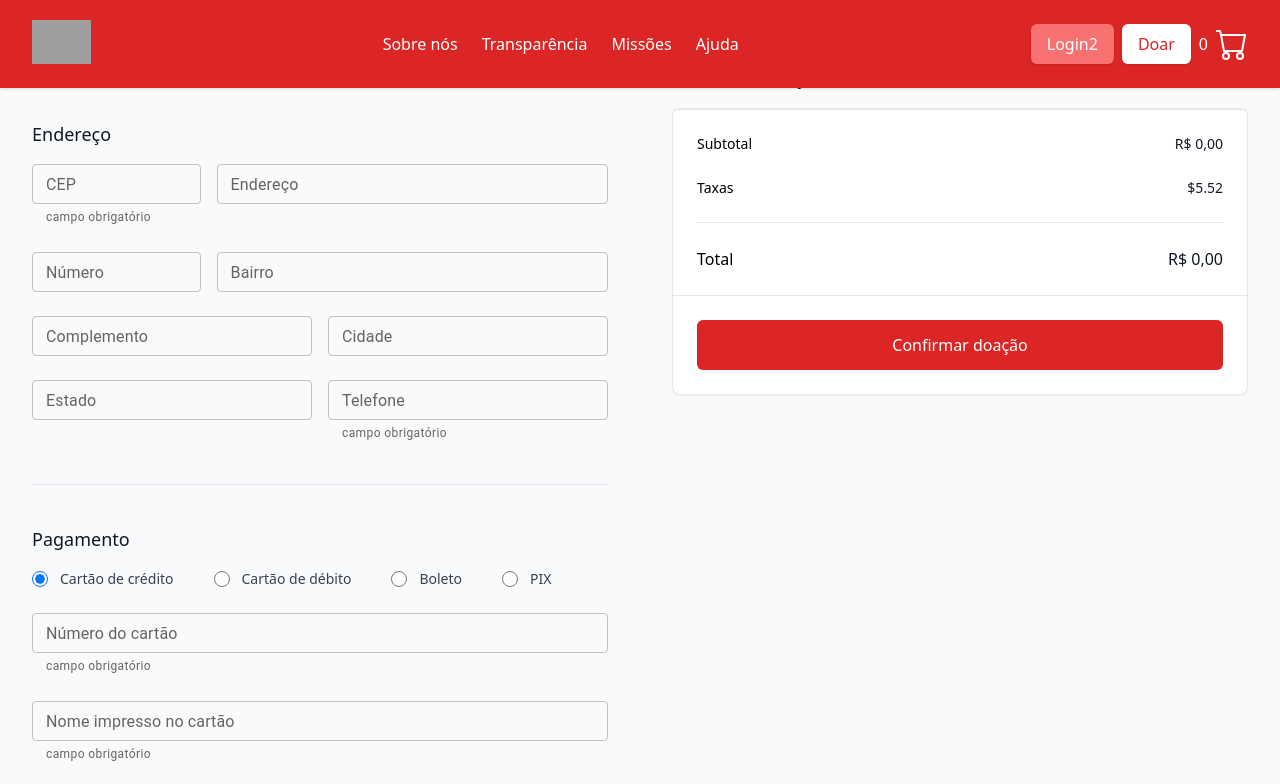
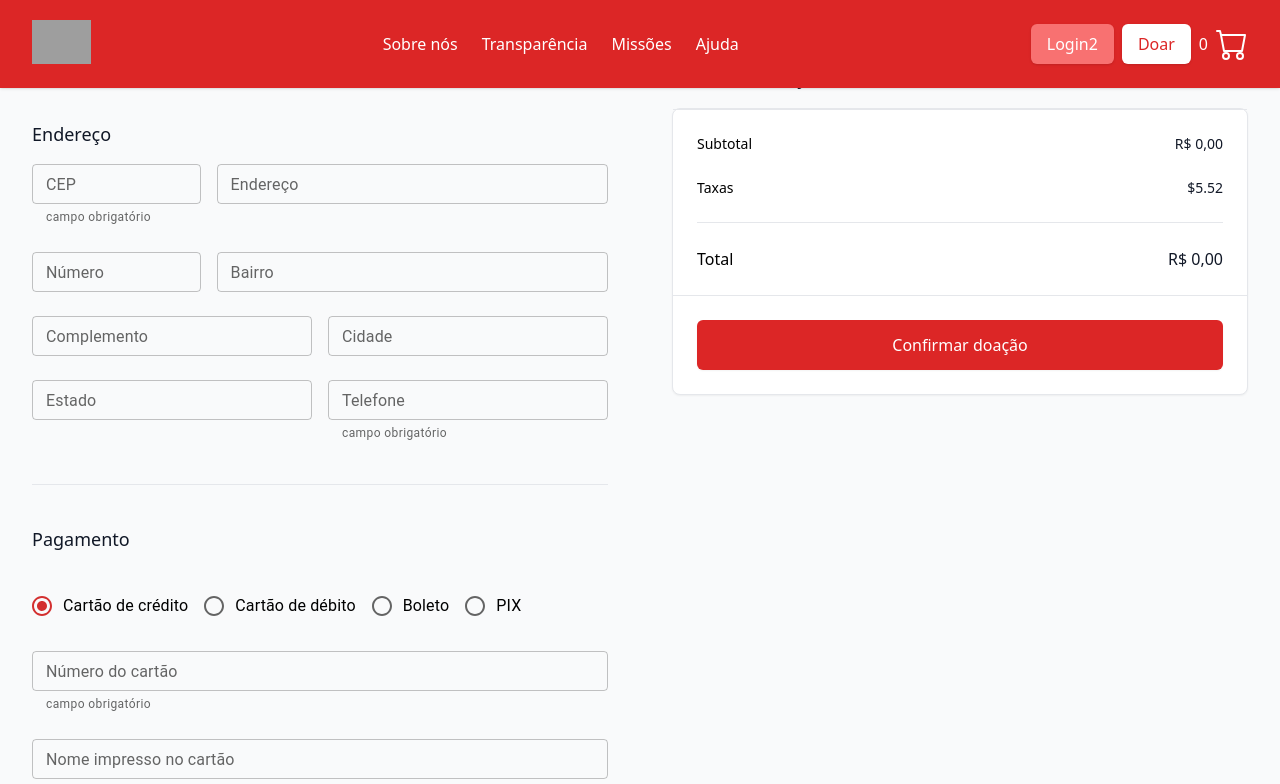
Before and after one commit to somostodosherois/site, a Next.js app: page /pagamento in a window 1280 px wide. Shown: the top 784 px of the page. Built offline with nearby package versions, Linux system fonts and the light colour scheme; grey boxes are pictures that could not be loaded.

Commit message:
fix: change handleRemove cart

```diff
--- a/components/CartPreview/CartPreview.jsx
+++ b/components/CartPreview/CartPreview.jsx
@@ -35,7 +35,7 @@ const CartPreview = ({ cartTotal }) => {
           <ul className="cart-items">
             {items.map((product) => {
               return (
-                <li className="cart-item p-2" key={product.id+'-'+product.hero.id}>
+                <li className="cart-item p-2" key={product.id}>
                   <img className="product-image" src={product.hero.image} />
                   <img className="product-image" src={product.image} />
                   <div className="text-base ml-4 min-w-[35%]">
@@ -49,7 +49,7 @@ const CartPreview = ({ cartTotal }) => {
                     </p>
                     <p className="text-md text-green-600">{formatCurrent(product.quantity * product.price)}</p>
                   </div>
-                  <BsTrash className="ml-2 mt-4 h-5 w-5 cursor-pointer" fill="red" onClick={() => handleRemove(product.id+'-'+product.hero.id)} />
+                  <BsTrash className="ml-2 mt-4 h-5 w-5 cursor-pointer" fill="red" onClick={() => handleRemove(product.id)} />
                 </li>
               );
             })}
--- a/components/Forms/Payment.jsx
+++ b/components/Forms/Payment.jsx
@@ -1,6 +1,15 @@
+import { useState } from "react"
+import Radio from '@mui/material/Radio';
+import RadioGroup from '@mui/material/RadioGroup';
+import FormControlLabel from '@mui/material/FormControlLabel';
+import FormControl from '@mui/material/FormControl';
+
 import FormCards from "./Cards"
 
 const FormPayment = () => {
+
+    const [payment, setPayment] = useState('credit-card')
+    const [isOpen, setIsOpen] = useState(true)
 
     const paymentMethods = [
         { id: 'credit-card', title: 'Cartão de crédito' },
@@ -9,6 +18,16 @@ const FormPayment = () => {
         { id: 'pix', title: 'PIX' },
     ]
 
+    const handlePayment = (e) => {
+        setPayment(e.target.value)
+
+        if (e.target.value === 'boleto' || e.target.value === 'pix') {
+            setIsOpen(false)
+        }else{
+            setIsOpen(true)
+        }
+    }
+
     return (
         <div className="mt-10 border-t border-gray-200 pt-10">
             <h2 className="text-lg font-medium text-gray-900">Pagamento</h2>
@@ -16,34 +35,23 @@ const FormPayment = () => {
             <fieldset className="mt-4">
                 <legend className="sr-only">Formas de Pagamento</legend>
                 <div className="space-y-4 sm:flex sm:items-center sm:space-y-0 sm:space-x-10">
-                    {paymentMethods.map((paymentMethod, paymentMethodIdx) => (
-                        <div key={paymentMethod.id} className="flex items-center">
-                            {paymentMethodIdx === 0 ? (
-                                <input
-                                    id={paymentMethod.id}
-                                    name="payment-type"
-                                    type="radio"
-                                    defaultChecked
-                                    className="focus:ring-indigo-500 h-4 w-4 text-indigo-600 border-gray-300"
-                                />
-                            ) : (
-                                <input
-                                    id={paymentMethod.id}
-                                    name="payment-type"
-                                    type="radio"
-                                    className="focus:ring-indigo-500 h-4 w-4 text-indigo-600 border-gray-300"
-                                />
-                            )}
-
-                            <label htmlFor={paymentMethod.id} className="ml-3 block text-sm font-medium text-gray-700">
-                                {paymentMethod.title}
-                            </label>
-                        </div>
-                    ))}
+                    <FormControl>
+                        <RadioGroup
+                            row
+                            aria-labelledby="demo-row-radio-buttons-group-label"
+                            name="row-radio-buttons-group"
+                            className='mt-4'
+                            defaultValue="credit-card"
+                        >
+                            {paymentMethods.map((paymentMethod, index) => (
+                                <FormControlLabel value={paymentMethod.id} control={<Radio color='error' onChange={handlePayment} />} label={paymentMethod.title} />
+                            ))}
+                        </RadioGroup>
+                    </FormControl>
                 </div>
             </fieldset>
 
-            <FormCards />
+            {isOpen && <FormCards />}
         </div>
     )
 }
--- a/pages/pagamento/index.js
+++ b/pages/pagamento/index.js
@@ -52,7 +52,7 @@ export default function Pagamento() {
                 <h3 className="sr-only">Items in your cart</h3>
                 <ul role="list" className="divide-y divide-gray-200">
                   {cartItems.map((product) => (
-                    <li key={product.id + '-' + product.hero.id} className="flex py-6 px-4 sm:px-6">
+                    <li key={product.id} className="flex py-6 px-4 sm:px-6">
                       <div className="flex-shrink-0">
                         <img src={product.image} className="w-20 rounded-md" />
                       </div>
@@ -67,7 +67,7 @@ export default function Pagamento() {
                           </div>
 
                           <div className="ml-4 flex-shrink-0 flow-root">
-                            <BsTrash className="ml-2 mt-4 h-5 w-5 cursor-pointer" onClick={() => handleRemove(product.id + '-' + product.hero.id)} />
+                            <BsTrash className="ml-2 mt-4 h-5 w-5 cursor-pointer" onClick={() => handleRemove(product.id)} />
                           </div>
                         </div>
 
```
